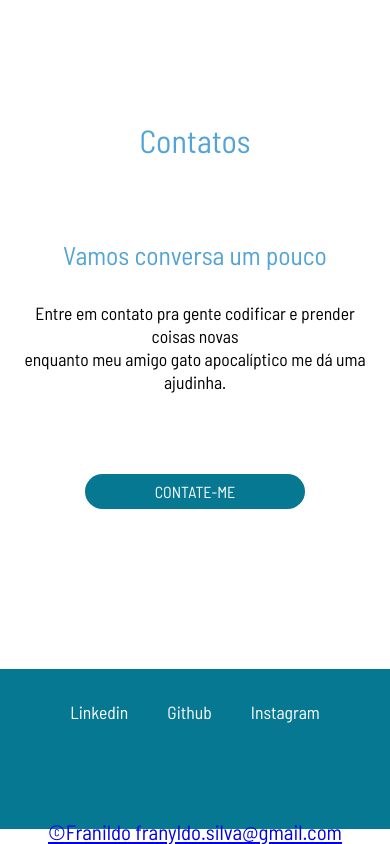
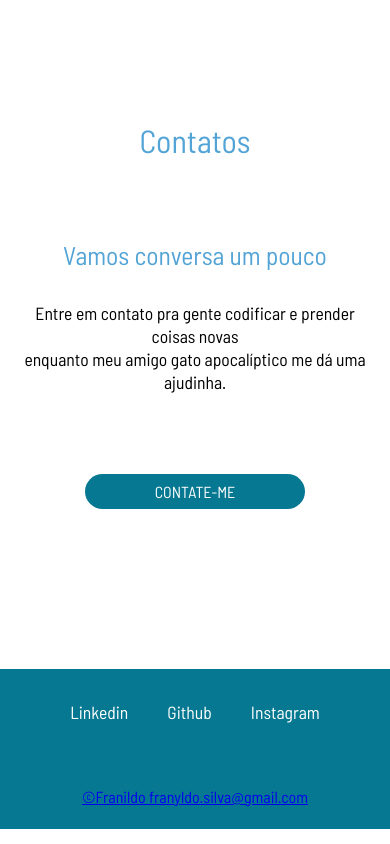
Before and after one commit to franild/portfolio, a plain HTML site: page index.html in a window 390 px wide. Shown: the part 3229-4073 px from the top of the page. Drawn offline with Linux system fonts and the light colour scheme.

Commit message:
segundo commit

```diff
--- a/index.html
+++ b/index.html
@@ -79,7 +79,7 @@
             <a href="https://github.com/franild" target="_blank">Github</a>
             <a href="https://www.instagram.com/franyldosilva/" target="_blank">Instagram</a>
         </div>
-        <a href="mailto:franyldo.silva@gmail.com" target="_blank"><h5>©Franildo franyldo.silva@gmail.com</h5></a>
+        <a href="mailto:franyldo.silva@gmail.com" target="_blank"><h4>©Franildo franyldo.silva@gmail.com</h4></a>
     </footer>
 </body>
 </html>
--- a/style.css
+++ b/style.css
@@ -249,7 +249,7 @@ footer > .redes > a{
     margin-top: 5rem;
     font-size: 1.6rem;
 }
-footer >a > h5{
+footer >a > h4{
     font-family: "Barlow Semi Condensed", sans-serif;
     font-weight: 400;
     font-style: normal;
@@ -383,13 +383,9 @@ footer >a > h5{
         margin-top: 2rem;
         font-size: 1.1rem;
     }
-    footer > h5{
-        font-family: "Barlow Semi Condensed", sans-serif;
-        font-weight: 400;
-        font-style: normal;
-        text-align: center;
-        color: white;
-        margin-top: 3rem;
+    footer > a > h4{
+        font-size: 1rem;
+        margin-top: 4rem;
     }
 
 }
```
